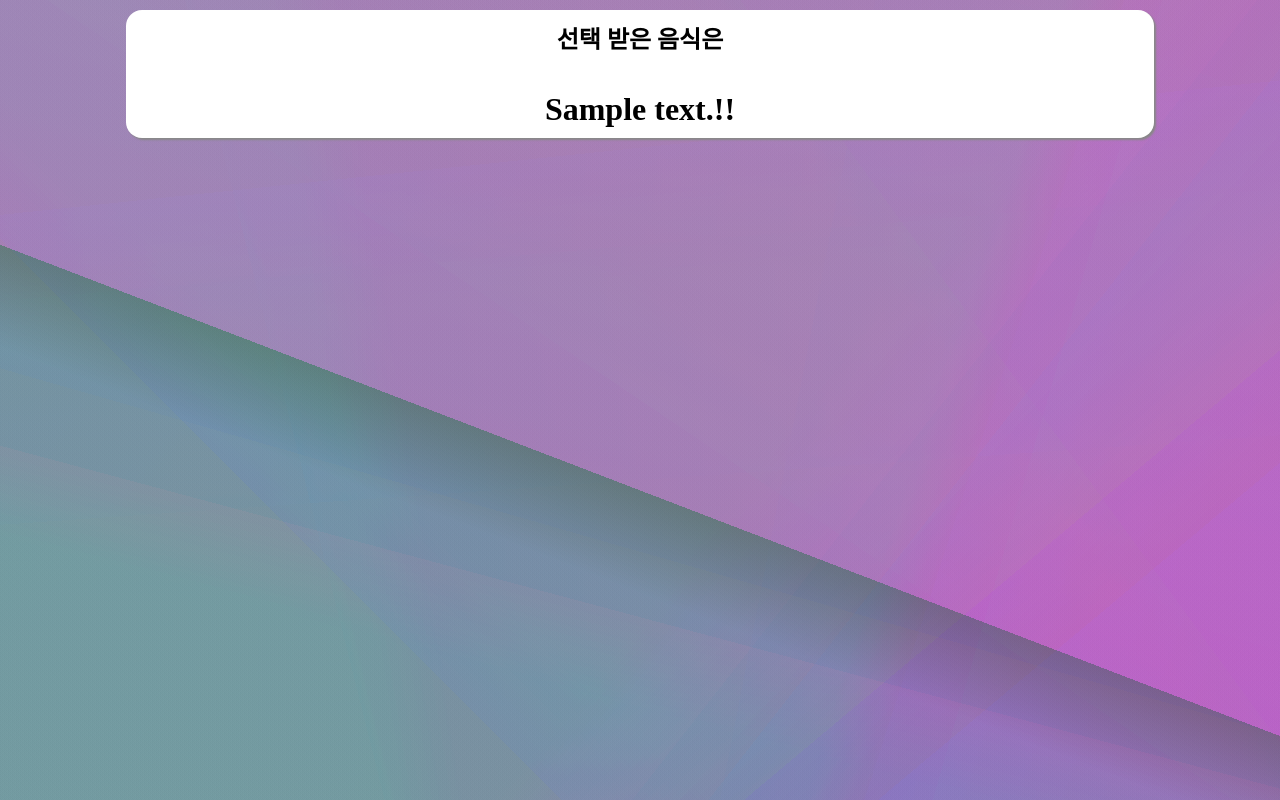
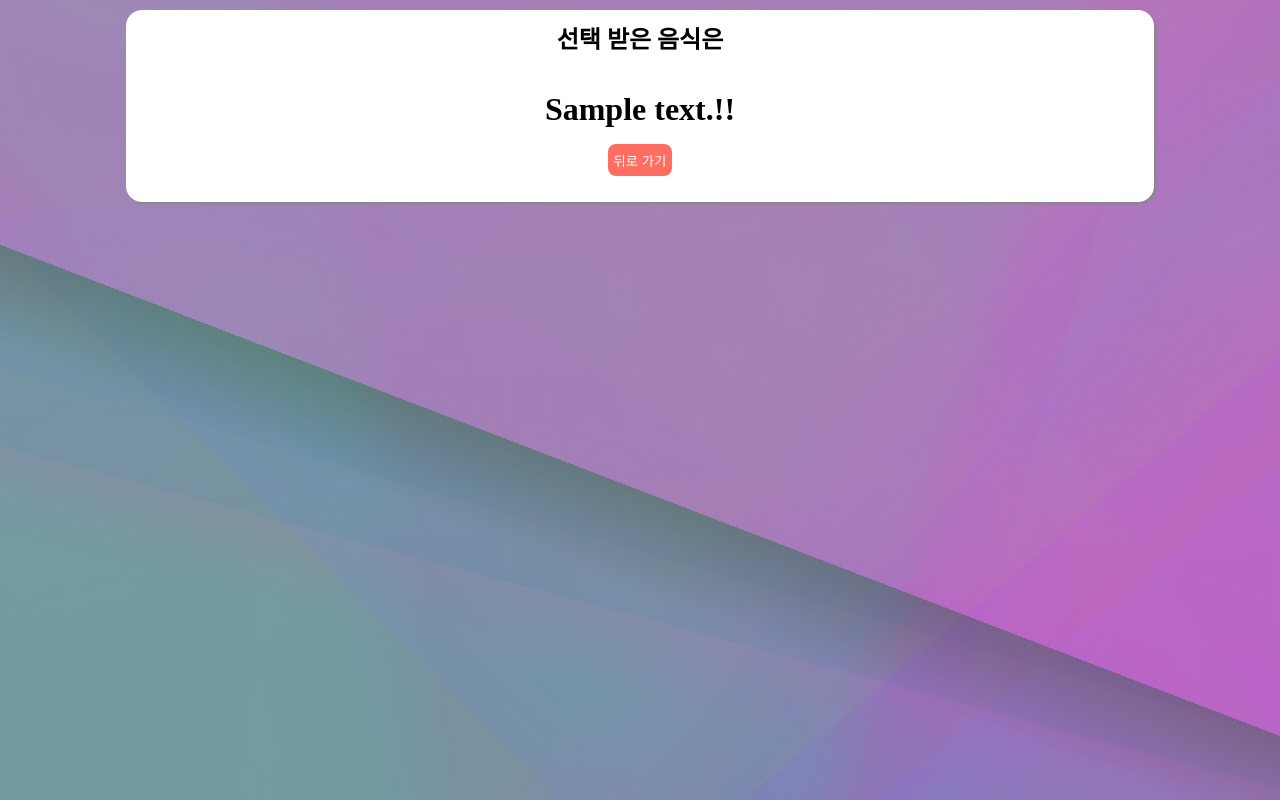
Before and after one commit to neomujua/NyamNyam, a Flask app: template templates/loading.html in a window 1280 px wide. Run offline with Flask 2, Linux system fonts and the light colour scheme; the template is opened without the code that fills it: most values are stand-ins (such as "Sample title", 1, 10 or a date in 2020); some libraries are stand-ins or nearby versions.

Commit message:
add back button

```diff
--- a/templates/loading.html
+++ b/templates/loading.html
@@ -29,6 +29,9 @@
             <br>
             <br>
             <h1>{{decision}}!!</h1>
+            <form action="/" style="margin: 1rem;">
+                <input type="submit" value="뒤로 가기">
+            </form>
         </div>
     </div>
 </body>
```
